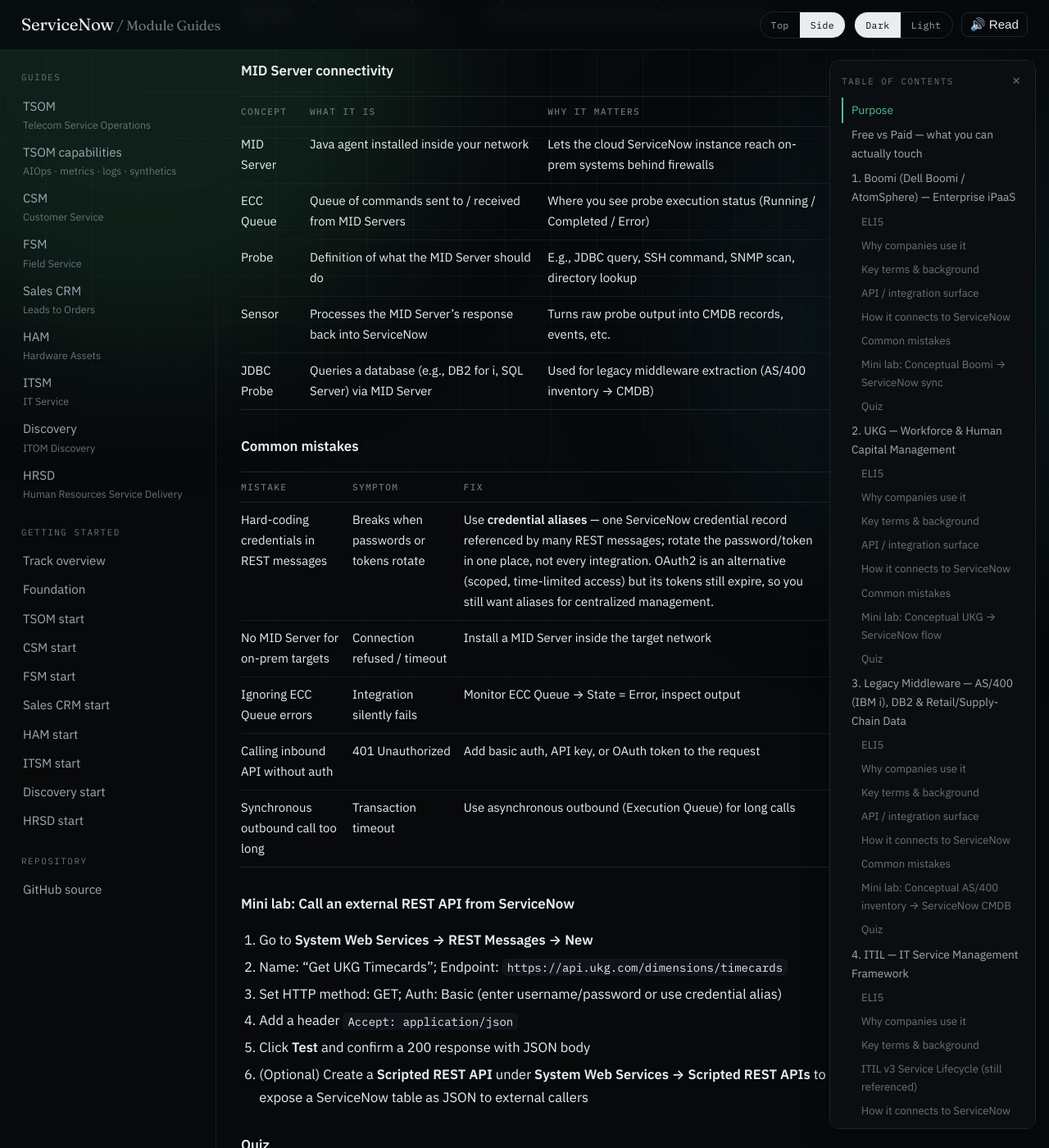
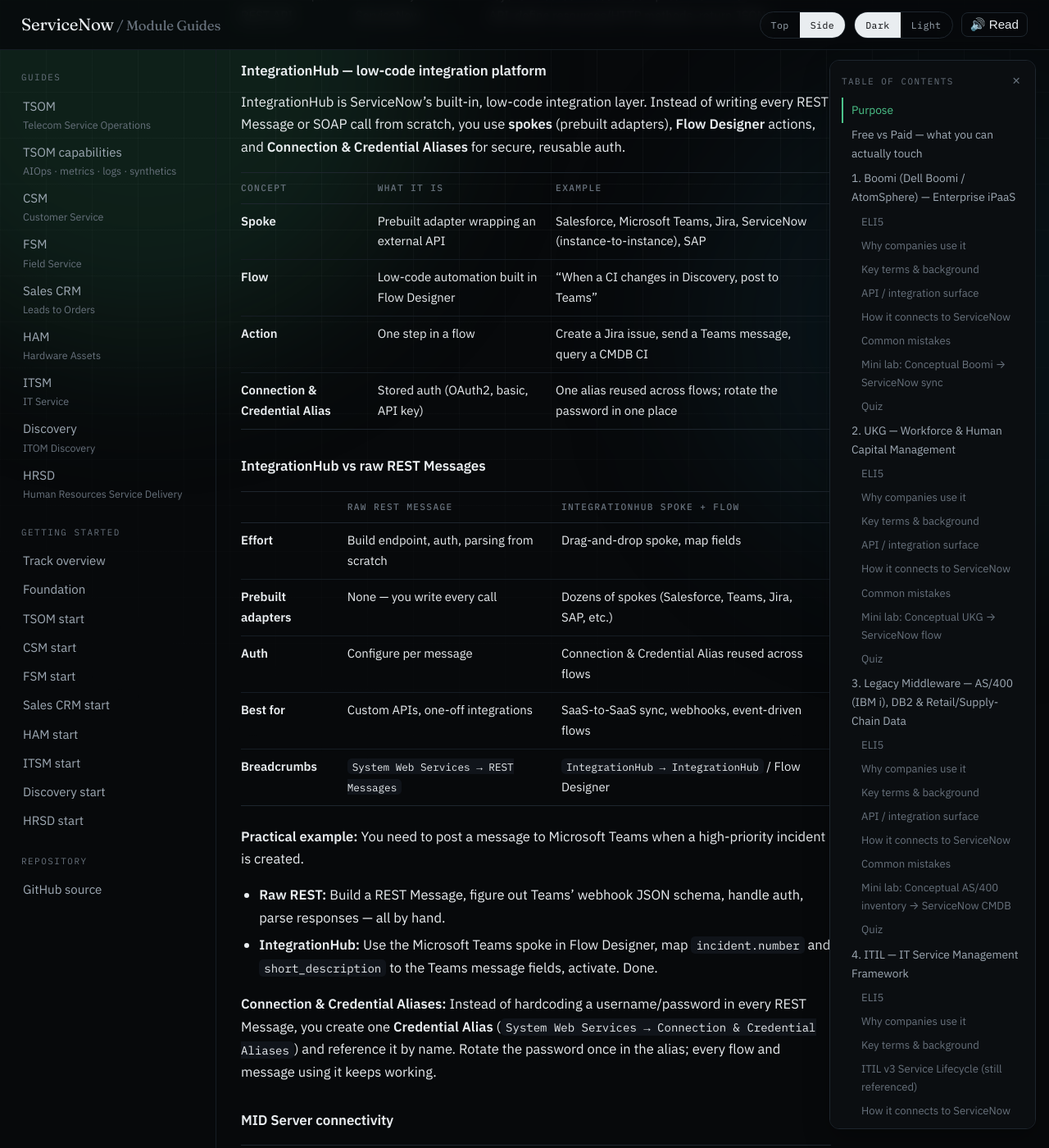
Before and after one commit to eltonaguiar/ServiceNow_Learning_TSOM-_CSM_FSM_SalesCRM_HAM_ITSM, a Jekyll site: the page built from docs/modules/other/other-guide.md, in a window 1280 px wide and 1400 px high, scrolled down 19015 px. Shown: the whole window at 82% size. Built offline with Jekyll 4.4.1, drawn with Linux system fonts in a browser that asks for light colours; our own code applies the rules of GitHub Pages for plain Markdown files.

Commit message:
docs(other): add IntegrationHub section to integration breadcrumbs

```diff
--- a/docs/modules/other/other-guide.md
+++ b/docs/modules/other/other-guide.md
@@ -499,6 +499,33 @@ Direction | Purpose | Key config
 Outbound REST Message | ServiceNow calls an external API | `System Web Services → REST Messages` → New → set endpoint, method, auth |
 Inbound Scripted REST API | External system calls ServiceNow | `System Web Services → Scripted REST APIs` → create API, define resources/HTTP methods, return JSON |
 
+### IntegrationHub — low-code integration platform
+
+IntegrationHub is ServiceNow's built-in, low-code integration layer. Instead of writing every REST Message or SOAP call from scratch, you use **spokes** (prebuilt adapters), **Flow Designer** actions, and **Connection & Credential Aliases** for secure, reusable auth.
+
+| Concept | What it is | Example |
+|---|---|---|
+| **Spoke** | Prebuilt adapter wrapping an external API | Salesforce, Microsoft Teams, Jira, ServiceNow (instance-to-instance), SAP |
+| **Flow** | Low-code automation built in Flow Designer | "When a CI changes in Discovery, post to Teams" |
+| **Action** | One step in a flow | Create a Jira issue, send a Teams message, query a CMDB CI |
+| **Connection & Credential Alias** | Stored auth (OAuth2, basic, API key) | One alias reused across flows; rotate the password in one place |
+
+### IntegrationHub vs raw REST Messages
+
+| | Raw REST Message | IntegrationHub Spoke + Flow |
+|---|---|---|
+| **Effort** | Build endpoint, auth, parsing from scratch | Drag-and-drop spoke, map fields |
+| **Prebuilt adapters** | None — you write every call | Dozens of spokes (Salesforce, Teams, Jira, SAP, etc.) |
+| **Auth** | Configure per message | Connection & Credential Alias reused across flows |
+| **Best for** | Custom APIs, one-off integrations | SaaS-to-SaaS sync, webhooks, event-driven flows |
+| **Breadcrumbs** | `System Web Services → REST Messages` | `IntegrationHub → IntegrationHub` / Flow Designer |
+
+**Practical example:** You need to post a message to Microsoft Teams when a high-priority incident is created.
+- **Raw REST:** Build a REST Message, figure out Teams' webhook JSON schema, handle auth, parse responses — all by hand.
+- **IntegrationHub:** Use the Microsoft Teams spoke in Flow Designer, map `incident.number` and `short_description` to the Teams message fields, activate. Done.
+
+**Connection & Credential Aliases:** Instead of hardcoding a username/password in every REST Message, you create one **Credential Alias** (`System Web Services → Connection & Credential Aliases`) and reference it by name. Rotate the password once in the alias; every flow and message using it keeps working.
+
 ### MID Server connectivity
 
 Concept | What it is | Why it matters
```
